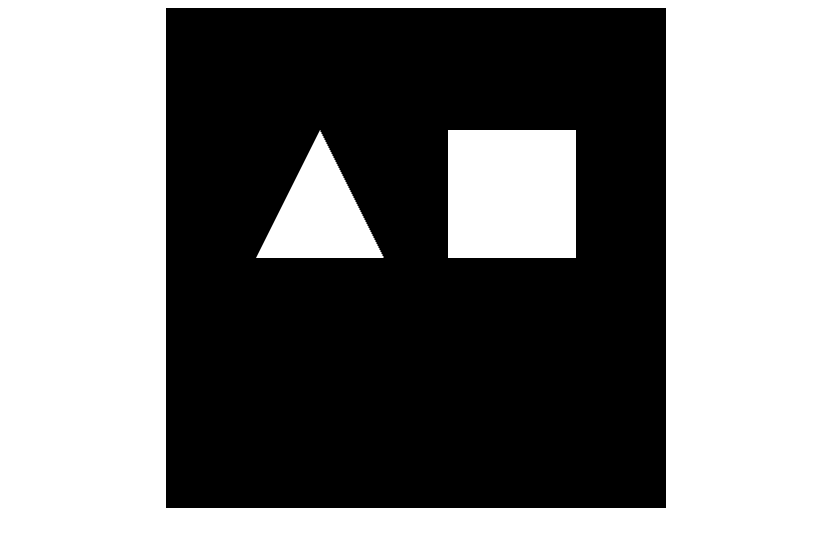
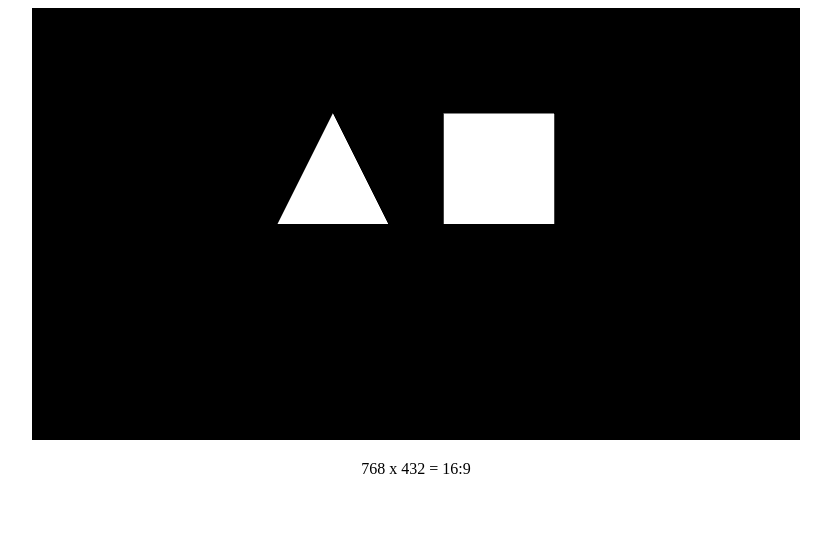
Before and after one commit to Egmonpereira/Tutorial_Pratico_Parte_1, a plain HTML site: page index.html in a window 1280 px wide. Shown: the whole page, without its empty margins (224-1055 px from the left). Drawn offline with nearby package versions, Linux system fonts and the light colour scheme.

Commit message:
Mudanças na resoluçao do canvas

```diff
--- a/index.html
+++ b/index.html
@@ -214,10 +214,11 @@
     <body>
         <center>
             <canvas id="canvas-webgl"
-            width="500px"
-            height="500px"
+            width="768px"
+            height="432px"
             style="border:none">
             </canvas>
+            <p>768 x 432 = 16:9</p>
         </center>
     </body>
 </html>
```
